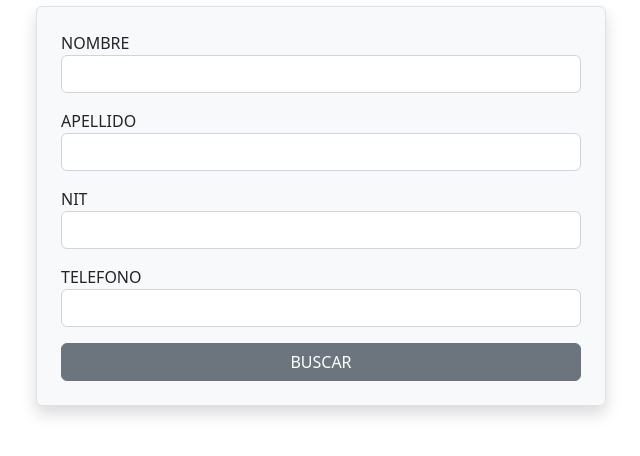
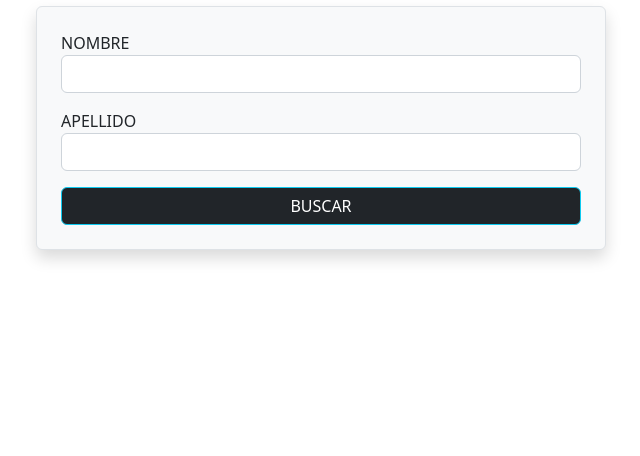
Before and after one commit to edmoranm/TAREA_INSERT_SELECT, a PHP site: page /buscar.php in a window 1280 px wide. Shown: the part 146-602 px from the top of the page, without its empty margins (319-959 px from the left). Run offline with PHP 8.4, Linux system fonts and the light colour scheme.

Commit message:
en los codigos buscar de controladores y de vista quite el telefono y nit y solo deje la opcion de buscar por nombre o por apellido. cambie en el buscar de vistas el button de buscar y al form le cambie el action al de guardar a buscar

```diff
--- a/controladores/clientes/buscar.php
+++ b/controladores/clientes/buscar.php
@@ -9,9 +9,6 @@
         // var_dump($_GET);
         $_GET['cli_nombre'] = htmlspecialchars( $_GET['cli_nombre']);
         $_GET['cli_apellido'] = htmlspecialchars( $_GET['cli_apellido']);
-        $_GET['cli_nit'] = filter_var( $_GET['cli_nit'] , FILTER_VALIDATE_FLOAT) ;
-        $_GET['cli_telefono'] = filter_var( $_GET['cli_telefono'] , FILTER_VALIDATE_FLOAT) ;
-
         $objCliente = new Cliente($_GET);
         $clientes = $objCliente->buscar();
         $resultado = [
@@ -74,7 +71,7 @@
                                         Acciones
                                     </button>
                                     <ul class="dropdown-menu">
-                                        <li><a class="dropdown-item" href="#"><i class="bi bi-pencil-square me-2"></i>Modificar</a></li>
+                                        <li><a class="dropdown-item" href="../../vistas/clientes/modificar.php?cli_id=<?= base64_encode($cliente['cli_id'])?>"><i class="bi bi-pencil-square me-2"></i>Modificar</a></li>
                                         <li><a class="dropdown-item" href="#"><i class="bi bi-trash me-2"></i>Eliminar</a></li>
                                     </ul>
                                 </div>
--- a/vistas/clientes/buscar.php
+++ b/vistas/clientes/buscar.php
@@ -4,34 +4,23 @@ include_once '../../vistas/templates/header.php'; ?>
 
 <h1 class="text-center">FORMULARIO DE CLIENTES</h1>
 <div class="row justify-content-center">
-    <form action="/TAREA_INSERT_SELECT/controladores/clientes/guardar.php" method="POST" class="border bg-light shadow rounded p-4 col-lg-6">
+    <form action="../../controladores/clientes/buscar.php" method="GET" class="border bg-light shadow rounded p-4 col-lg-6">
         <div class="row mb-3">
             <div class="col">
                 <label for="cli_nombre">NOMBRE</label>
-                <input type="text" name="cli_nombre" id="cli_nombre" class="form-control" required>
+                <input type="text" name="cli_nombre" id="cli_nombre" class="form-control" >
             </div>
         </div>
         <div class="row mb-3">
             <div class="col">
                 <label for="cli_apellido">APELLIDO</label>
-                <input type="text" name="cli_apellido" id="cli_apellido" class="form-control" required>
+                <input type="text" name="cli_apellido" id="cli_apellido" class="form-control" >
             </div>
         </div>
-        <div class="row mb-3">
-            <div class="col">
-                <label for="cli_nit">NIT</label>
-                <input type="number" name="cli_nit" id="cli_nit" class="form-control" required>
-            </div>
-        </div>
-        <div class="row mb-3">
-            <div class="col">
-                <label for="cli_telefono">TELEFONO</label>
-                <input type="number" name="cli_telefono" id="cli_telefono" class="form-control" required>
-            </div>
-        </div>
+
         <div class="row">
             <div class="col">
-                <a href="../../controladores/clientes/buscar.php" class="btn btn-secondary w-100">BUSCAR</a>
+                <button type="submit" class="btn btn-info w-100 bg-dark text-white"> BUSCAR</button>
             </div>
         </div>
     </form>
--- a/vistas/templates/navbar.php
+++ b/vistas/templates/navbar.php
@@ -1,6 +1,6 @@
 <nav class="navbar fixed-top navbar-expand-lg bg-light">
   <div class="container-fluid">
-    <a class="navbar-brand" href="../clientes/index.php"><img src="../../images/iconocli.png" alt="Logo" width="30" height="30">CLIENTES</a>
+    <a class="navbar-brand" href="../../vistas/clientes/index.php"><img src="../../images/iconocli.png" alt="Logo" width="30" height="30">CLIENTES</a>
     <button class="navbar-toggler" type="button" data-bs-toggle="collapse" data-bs-target="#navbarScroll" aria-controls="navbarScroll" aria-expanded="false" aria-label="Toggle navigation">
       <span class="navbar-toggler-icon"></span>
     </button>
```
Also changed, not shown: modelos/Cliente.php (+1 -9 lines).
